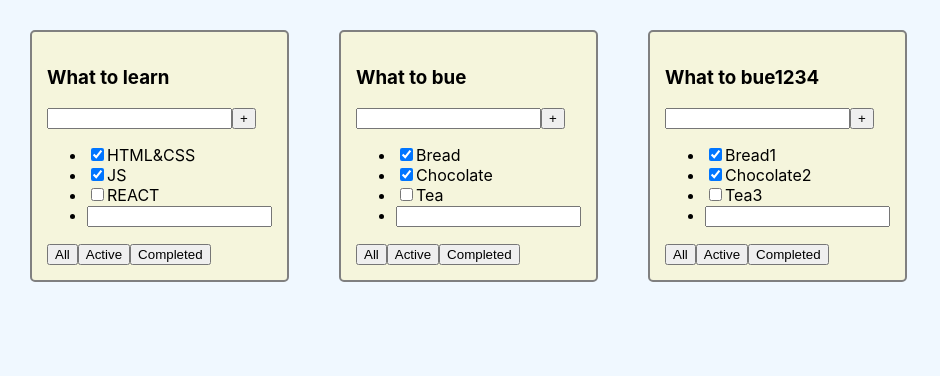
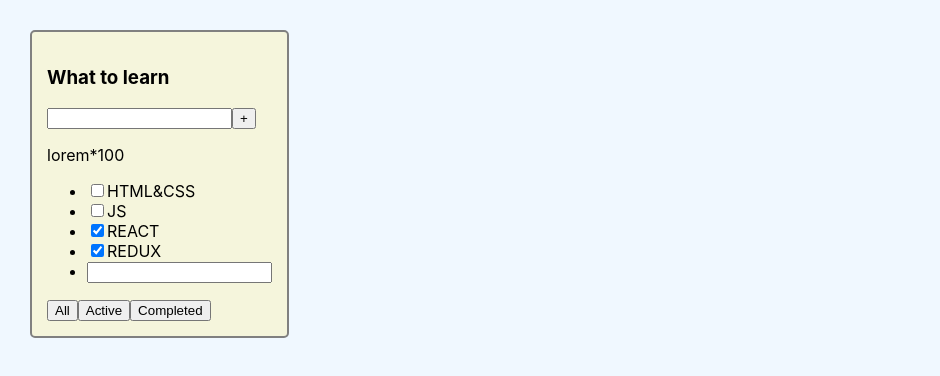
Before and after one commit to prohoryakovlev/TodoList, a React (Create React App) app: page / in a window 1280 px wide. Shown: the top 376 px of the page, without its empty margins (0-940 px from the left). Built offline with nearby package versions, Linux system fonts and the light colour scheme.

Commit message:
Refactor

```diff
--- a/src/App.tsx
+++ b/src/App.tsx
@@ -1,52 +1,27 @@
 import React from 'react';
 import './App.css';
-import TodoList, {TaskType} from "./TodoList";
+import TodoList, {TaskType} from './TodoList';
 
 
-class App extends React.Component {
-    render() {
-        const todoListTitle_1: string = 'What to learn'
-        const todoListTitle_2: string = 'What to bue'
-        const todoListTitle_3: string = 'What to bue1234'
-        const tacks_1: Array<TaskType> = [
-            {id: 1, isDone: true, title: 'HTML&CSS'},
-            {id: 2, isDone: true, title: 'JS'},
-            {id: 3, isDone: false, title: 'REACT'},
-            {id: 4, isDone: true, title: 'REDUX'},
-        ]
-        const sacks_2: Array<TaskType> = [
-            {id: 5, isDone: true, title: 'Bread'},
-            {id: 6, isDone: true, title: 'Chocolate'},
-            {id: 7, isDone: false, title: 'Tea'},
-            {id: 8, isDone: true, title: 'Coffee'},
-        ]
-        const sacks_3: Array<TaskType> = [
-            {id: 9, isDone: true, title: 'Bread1'},
-            {id: 10, isDone: true, title: 'Chocolate2'},
-            {id: 11, isDone: false, title: 'Tea3'},
-            {id: 12, isDone: false, title: 'Coffee4'},
-        ]
+function App() {
+    const todoListTitle: string = 'What to learn'
 
-        return (
+    const tacks: Array<TaskType> = [
+        {id: 1, isDone: false, title: 'HTML&CSS'},
+        {id: 2, isDone: false, title: 'JS'},
+        {id: 3, isDone: true, title: 'REACT'},
+        {id: 4, isDone: true, title: 'REDUX'},
+    ]
 
 
-            <div className="App">
-                <TodoList
-                    title={todoListTitle_1}
-                    tasks={tacks_1}
-                />
-                <TodoList
-                    title={todoListTitle_2}
-                    tasks={sacks_2}
-                />
-                <TodoList
-                    title={todoListTitle_3}
-                    tasks={sacks_3}
-                />
-            </div>
-        )
-            ;
-    }
+    return (
+        <div className="App">
+            <TodoList
+                title={todoListTitle}
+                tasks={tacks}
+            />
+        </div>
+    );
 }
 
 export default App;
--- a/src/TodoList.tsx
+++ b/src/TodoList.tsx
@@ -12,16 +12,10 @@
 }
 
 const TodoList: FC<TodoListPropsType> = (
-    // 3
     {
         title,
         tasks
     }) => {
-    // 1.
-    // const title = props.title
-    // const tasks = props.tasks
-    // 2
-    // const {title, tasks} = props
 
     return (
         <div className="todoList">
@@ -30,6 +24,10 @@
                 <input/>
                 <button>+</button>
             </div>
+            <p>
+                lorem*100
+
+            </p>
             <ul>
                 <li>
                     <input type="checkbox" checked={tasks[0].isDone}/>
@@ -42,6 +40,10 @@
                 <li>
                     <input type="checkbox" checked={tasks[2].isDone}/>
                     <span>{tasks[2].title}</span>
+                </li>
+                <li>
+                    <input type="checkbox" checked={tasks[3].isDone}/>
+                    <span>{tasks[3].title}</span>
                 </li>
                 <li>
                     <input/>
```
